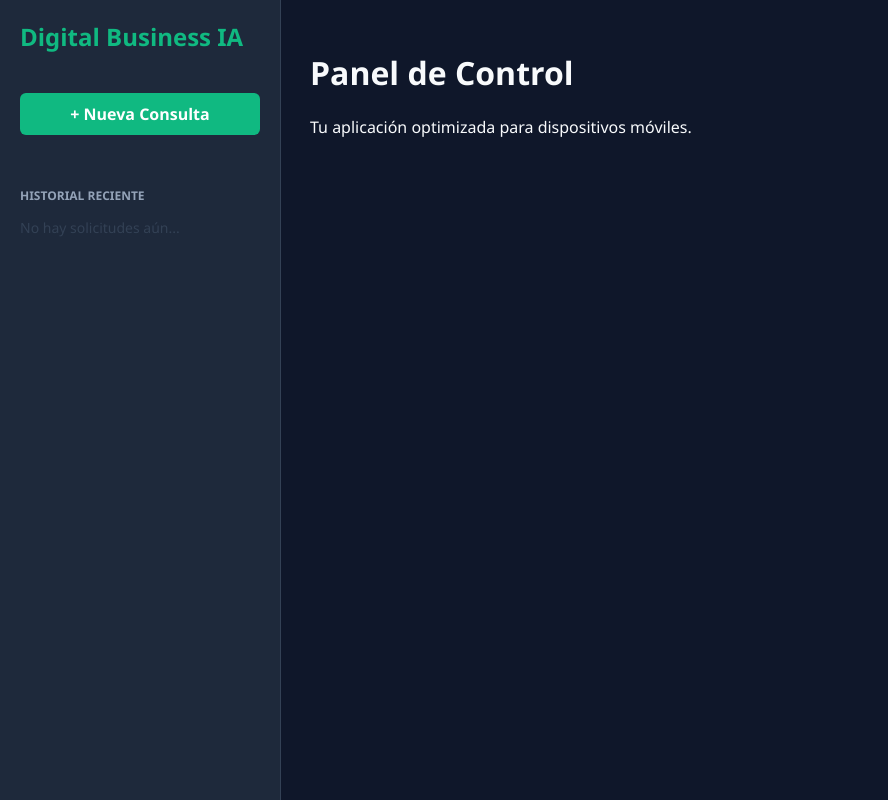
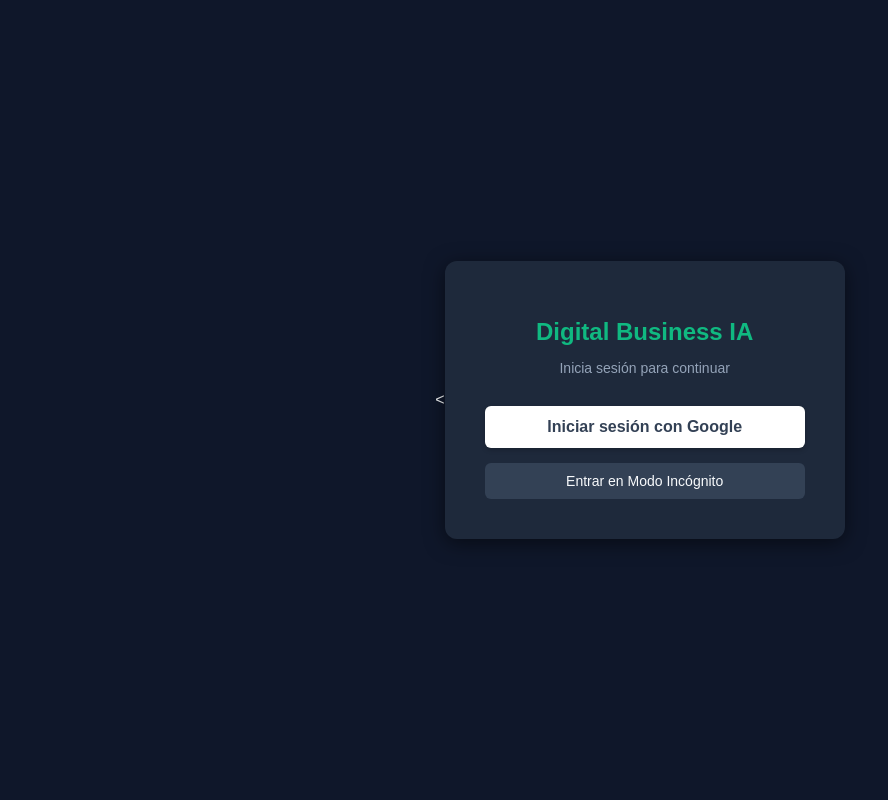
Before and after one commit to juandavidlopezinfante-art/app-wed, a Flask app: page /dashboard in a window 1280 px wide. Shown: the whole page, without its empty margins (0-888 px from the left). Run offline with Flask 3, Linux system fonts and the light colour scheme.

Commit message:
Guardar cambios pendientes

```diff
--- a/templates/dashboard.html
+++ b/templates/dashboard.html
@@ -1,113 +1,62 @@
-<!DOCTYPE html>
+<<!DOCTYPE html>
 <html lang="es">
 <head>
     <meta charset="UTF-8">
     <meta name="viewport" content="width=device-width, initial-scale=1.0">
-    <title>Digital Business IA - Dashboard</title>
+    <title>Digital Business IA - Inicio</title>
     <style>
-        :root {
-            --bg-dark: #0f172a;
-            --bg-card: #1e293b;
-            --accent-green: #10b981;
-            --text-main: #f8fafc;
-            --text-muted: #94a3b8;
-            --border-color: #334155;
+        body {
+            font-family: Arial, sans-serif;
+            background-color: #0f172a;
+            color: #f8fafc;
+            display: flex;
+            justify-content: center;
+            align-items: center;
+            height: 100vh;
+            margin: 0;
         }
-        body {
-            font-family: 'Segoe UI', Tahoma, Geneva, Verdana, sans-serif;
-            background-color: var(--bg-dark);
-            color: var(--text-main);
-            margin: 0;
-            display: flex;
+        .login-card {
+            background-color: #1e293b;
+            padding: 40px;
+            border-radius: 12px;
+            box-shadow: 0 4px 20px rgba(0,0,0,0.5);
+            text-align: center;
+            width: 320px;
         }
-
-        /* Botón de menú hamburguesa (oculto en PC, visible en celular) */
-        .menu-btn {
-            display: none;
-            position: fixed;
-            top: 15px;
-            left: 15px;
-            background: var(--accent-green);
-            color: white;
-            border: none;
-            padding: 10px 14px;
-            border-radius: 8px;
-            cursor: pointer;
-            font-size: 16px;
-            z-index: 1100;
-            box-shadow: 0 4px 10px rgba(0,0,0,0.3);
+        h1 { font-size: 24px; margin-bottom: 10px; color: #10b981; }
+        p { color: #94a3b8; font-size: 14px; margin-bottom: 30px; }
+        .btn-google {
+            background-color: #ffffff;
+            color: #334155;
+            padding: 12px;
+            border-radius: 6px;
+            text-decoration: none;
+            display: block;
+            font-weight: bold;
+            margin-bottom: 15px;
+            box-shadow: 0 2px 5px rgba(0,0,0,0.2);
         }
-
-        /* Estilo base de la barra lateral */
-        .sidebar {
-            width: 280px;
-            height: 100vh;
-            background-color: var(--bg-card);
-            border-right: 1px solid var(--border-color);
-            position: fixed;
-            top: 0;
-            left: 0;
-            transition: left 0.3s ease;
-            z-index: 1000;
-        }
-
-        /* Ajustes responsivos para celulares: Ocultar barra lateral y mostrar botón */
-        @media (max-width: 768px) {
-            .menu-btn {
-                display: block;
-            }
-            .sidebar {
-                left: -280px !important;
-            }
-            .sidebar.open {
-                left: 0 !important;
-            }
-            .main-content {
-                margin-left: 0 !important;
-                width: 100% !important;
-                padding-top: 60px;
-            }
-        }
-
-        .main-content {
-            margin-left: 280px;
-            padding: 30px;
-            width: calc(100% - 280px);
-            box-sizing: border-box;
+        .btn-incognito {
+            background-color: #334155;
+            color: #f8fafc;
+            padding: 10px;
+            border-radius: 6px;
+            text-decoration: none;
+            display: block;
+            font-size: 14px;
         }
     </style>
 </head>
 <body>
+    <div class="login-card">
+        <h1>Digital Business IA</h1>
+        <p>Inicia sesión para continuar</p>
 
-    <!-- Botón de menú para celulares -->
-    <button class="menu-btn" onclick="toggleSidebar()">☰ Menú</button>
+        <!-- Botón de Google Auth -->
+        <a href="/login" class="btn-google">Iniciar sesión con Google</a>
 
-    <!-- Barra lateral -->
-    <div class="sidebar">
-        <h2 style="padding: 20px; margin: 0; color: var(--accent-green);">Digital Business IA</h2>
-        <div style="padding: 20px;">
-            <a href="#" style="background: var(--accent-green); color: white; padding: 10px; display: block; text-align: center; border-radius: 6px; text-decoration: none; font-weight: bold;">+ Nueva Consulta</a>
-        </div>
-        <div style="padding: 20px;">
-            <p style="color: var(--text-muted); font-size: 12px; font-weight: bold;">HISTORIAL RECIENTE</p>
-            <p style="color: var(--border-color); font-size: 14px;">No hay solicitudes aún...</p>
-        </div>
+        <!-- Acceso en Modo Incognito -->
+        <a href="/dashboard" class="btn-incognito">Entrar en Modo Incógnito</a>
     </div>
-
-    <!-- Contenido principal -->
-    <div class="main-content">
-        <h1>Panel de Control</h1>
-        <p>Tu aplicación optimizada para dispositivos móviles.</p>
-        <!-- Aquí puedes integrar el resto de tus componentes y chat -->
-    </div>
-
-    <script>
-        function toggleSidebar() {
-            const sidebar = document.querySelector('.sidebar');
-            if (sidebar) {
-                sidebar.classList.toggle('open');
-            }
-        }
-    </script>
 </body>
 </html>
```
